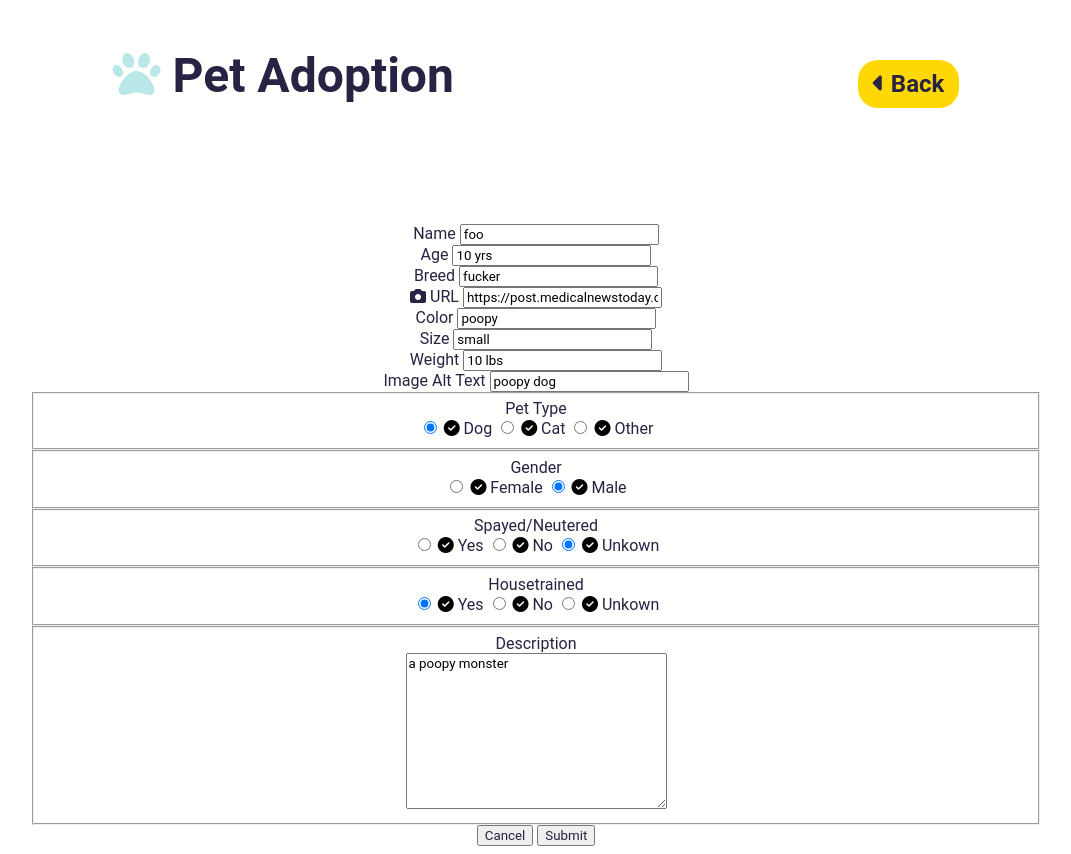
After one commit to r-kyle-kennedy/adoption-flask-project, a Flask app: page /edit/1 in a window 1280 px wide. The commit adds this page. Shown: the whole page, without its empty margins (104-1175 px from the left). Run offline with Flask 2, Linux system fonts and the light colour scheme; data comes from the database, SQL or seed files in the repository; both versions use the stored data as it was after the commit; some libraries are stand-ins or nearby versions.

Commit message:
add and edit pets

```diff
--- a/app.py
+++ b/app.py
@@ -1,22 +1,56 @@
-from flask import (render_template,
+from flask import (render_template, redirect,
                     url_for, request)
 from models import db, Pet, app
 
 
 @app.route('/')
 def index():
-    return render_template('index.html')
+    pets = Pet.query.all()
+    return render_template('index.html', pets=pets)
 
 
 @app.route('/add-pet', methods=['GET', 'POST'])
 def add_pet():
-    print(request.form)
+    if request.form:
+        new_pet = Pet(name=request.form['name'], age=request.form['age'],
+                  breed=request.form['breed'], color=request.form['color'],
+                  size=request.form['size'], weight=request.form['weight'],
+                  url=request.form['url'], url_tag=request.form['alt'],
+                  pet_type=request.form['pet'], gender=request.form['gender'],
+                  spay=request.form['spay'], house_trained=request.form['housetrained'],
+                  description=request.form['description'])
+        db.session.add(new_pet)
+        db.session.commit()
+        return redirect(url_for('index'))
     return render_template('addpet.html')
 
 
-@app.route('/pet')
-def pet():
-    return render_template('pet.html')
+@app.route('/pet/<id>')
+def pet(id):
+    pet = Pet.query.get(id)
+    return render_template('pet.html', pet=pet)
+
+
+@app.route('/edit/<id>', methods=['GET', 'POST'])
+def edit_pet(id):
+    pet = Pet.query.get(id)
+    if request.form:
+        pet.name = request.form['name']
+        pet.age = request.form['age']
+        pet.breed = request.form['breed']
+        pet.color = request.form['color']
+        pet.size = request.form['size']
+        pet.weight = request.form['weight']
+        pet.url = request.form['url']
+        pet.url_tag = request.form['alt']
+        pet.pet_type = request.form['pet']
+        pet.gender = request.form['gender']
+        pet.spay = request.form['spay']
+        pet.house_trained = request.form['housetrained']
+        pet.description = request.form['description']
+        db.session.commit()
+        return redirect(url_for('index'))
+    return render_template('editpet.html', pet=pet)
 
 
 if __name__ == '__main__':
--- /dev/null
+++ b/templates/editpet.html
@@ -0,0 +1,124 @@
+{% extends 'layout.html' %}
+
+{% block button %}
+  <a class="back-btn" href=" {{ url_for('index') }} ">
+      <i class="fas fa-caret-left"></i>
+      Back
+  </a>
+{% endblock %}
+
+{% block content %}
+  <section id="pet-cards">
+      <form action="{{ url_for('edit_pet', id=pet.id) }}" method="POST">
+          <div class="columns">
+              <div class="col1">
+                  <div class="form-container">
+                      <label for="name">Name</label>
+                      <input id="name" name="name" type="text" placeholder="Fuzzy Wuzzy" value="{{pet.name}}">
+                  </div>
+                  <div class="form-container">
+                      <label for="age">Age</label>
+                      <input id="age" name="age" type="text" placeholder="6 months" value="{{pet.age}}">
+                  </div>
+                  <div class="form-container">
+                      <label for="breed">Breed</label>
+                      <input id="breed" name="breed" type="text" placeholder="American Shorthair" value="{{pet.breed}}">
+                  </div>
+                  <div class="form-container">
+                      <label for="url"><i class="fas fa-camera"></i> URL</label>
+                      <input id="url" name="url" type="text" placeholder="Photo link" value="{{pet.url}}">
+                  </div>
+              </div>
+              <div class="col2">
+                  <div class="form-container">
+                      <label for="color">Color</label>
+                      <input id="color" name="color" type="text" placeholder="Grey" value="{{pet.color}}">
+                  </div>
+                  <div class="form-container">
+                      <label for="size">Size</label>
+                      <input id="size" name="size" type="text" placeholder="Medium" value="{{pet.size}}">
+                  </div>
+                  <div class="form-container">
+                      <label for="weight">Weight</label>
+                      <input id="weight" name="weight" type="text" placeholder="5lbs" value="{{pet.weight}}">
+                  </div>
+                  <div class="form-container">
+                      <label for="alt">Image Alt Text</label>
+                      <input id="alt" name="alt" type="text" placeholder="This photo is..." value="{{pet.url_tag}}">
+                  </div>
+              </div>
+          </div>
+          <div class="columns">
+              <div class="col1">
+                  <fieldset>
+                      <div>
+                          <legend>Pet Type</legend>
+                          <input id="dog" type="radio" name="pet" value="Dog" {% if pet.pet_type == 'Dog' %} checked {% endif %}>
+                          <i class="fas fa-check-circle"></i>
+                          <label for="dog">Dog</label>
+                          <input id="cat" type="radio" name="pet" value="Cat" {% if pet.pet_type == 'Cat' %} checked {% endif %}>
+                          <i class="fas fa-check-circle"></i>
+                          <label for="cat">Cat</label>
+                          <input id="other" type="radio" name="pet" value="Other" {% if pet.pet_type == 'Other' %} checked {% endif %}>
+                          <i class="fas fa-check-circle"></i>
+                          <label for="other">Other</label>
+                      </div>
+                  </fieldset>
+                  <fieldset>
+                      <div>
+                          <legend>Gender</legend>
+                          <input id="female" type="radio" name="gender" value="Female" {% if pet.gender == 'Female' %} checked {% endif %}>
+                          <i class="fas fa-check-circle"></i>
+                          <label for="female">Female</label>
+                          <input id="male" type="radio" name="gender" value="Male" {% if pet.gender == 'Male' %} checked {% endif %}>
+                          <i class="fas fa-check-circle"></i>
+                          <label for="male">Male</label>
+                      </div>
+                  </fieldset>
+              </div>
+              <div class="col2">
+                  <fieldset>
+                      <div>
+                          <legend>Spayed/Neutered</legend>
+                          <input id="true" type="radio" name="spay" value="Yes" {% if pet.spay == 'Yes' %} checked {% endif %}>
+                          <i class="fas fa-check-circle"></i>
+                          <label for="true">Yes</label>
+                          <input id="false" type="radio" name="spay" value="No" {% if pet.spay == 'No' %} checked {% endif %}>
+                          <i class="fas fa-check-circle"></i>
+                          <label for="false">No</label>
+                          <input id="na" type="radio" name="spay" value="Unknown" {% if pet.spay == 'Unknown' %} checked {% endif %}>
+                          <i class="fas fa-check-circle"></i>
+                          <label for="na">Unkown</label>
+                      </div>
+                  </fieldset>
+                  <fieldset>
+                      <div>
+                          <legend>Housetrained</legend>
+                          <input id="yes" type="radio" name="housetrained" value="Yes" {% if pet.house_trained == 'Yes' %} checked {% endif %}>
+                          <i class="fas fa-check-circle"></i>
+                          <label for="yes">Yes</label>
+                          <input id="no" type="radio" name="housetrained" value="No" {% if pet.house_trained == 'No' %} checked {% endif %}>
+                          <i class="fas fa-check-circle"></i>
+                          <label for="no">No</label>
+                          <input id="unkown" type="radio" name="housetrained" value="Unknown" {% if pet.house_trained == 'Unknown' %} checked {% endif %}>
+                          <i class="fas fa-check-circle"></i>
+                          <label for="unkown">Unkown</label>
+                      </div>
+                  </fieldset>
+              </div>
+          </div>
+          <fieldset id="descr">
+              <div>
+                  <legend>Description</legend>
+                  <label for="description" style="display: none;">Description</label>
+                  <textarea name="description" id="description" cols="30" rows="10" placeholder="This pet is..." >{{pet.description}}</textarea>
+              </div>
+          </fieldset>
+          <div id="form-buttons">
+              <button type="reset">Cancel</button>
+              <button type="submit">Submit</button>
+          </div>
+      </form>
+  </section>
+  <script src="/static/js/app.js"></script>
+{% endblock %}
```
Also changed, not shown: templates/index.html (+10 -40 lines), templates/pet.html (+12 -12 lines), pets.db, 1 other file.
